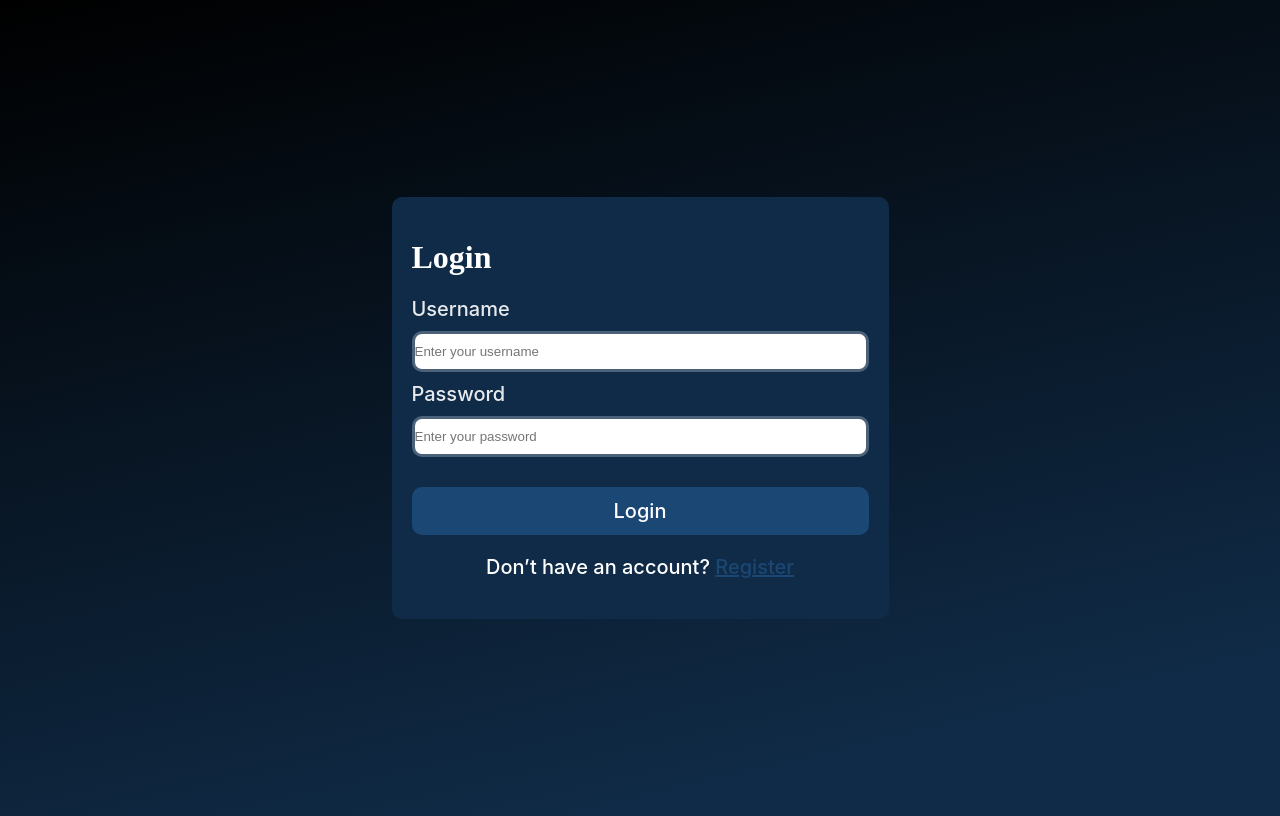
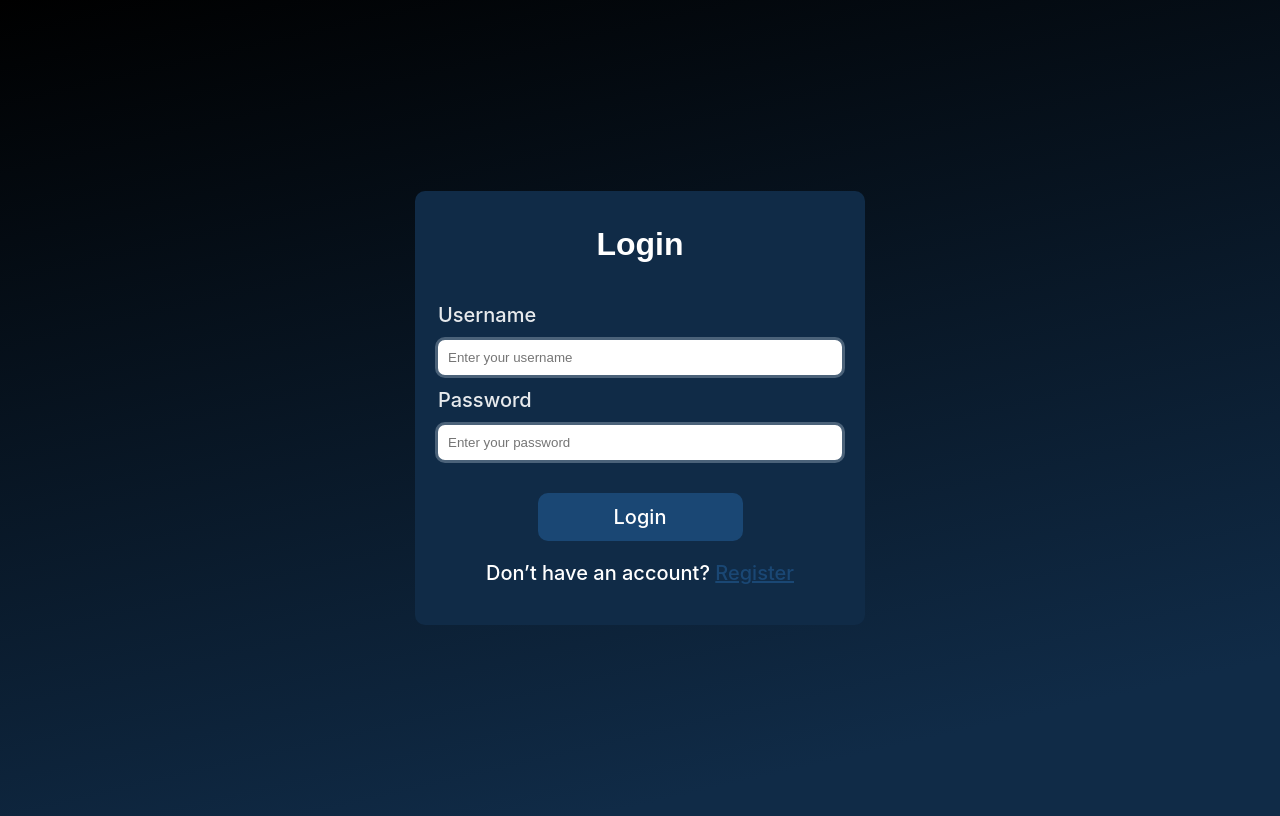
Before and after one commit to AhmedKXL/Fundamentals-of-Web-Programming-Project, a PHP site: page /login.html in a window 1280 px wide. Run offline with PHP 8.4, Linux system fonts and the light colour scheme.

Commit message:
Small style changes

```diff
--- a/frontend/styles/login.css
+++ b/frontend/styles/login.css
@@ -7,6 +7,7 @@ body {
 }
 
 h1 {
+    font-family: Arial, Helvetica, sans-serif;
     color: #FFFFFF;
 }
 a {
@@ -14,7 +15,7 @@ a {
 }
 
 .login-container {
-    width: 457px;
+    width: 410px;
     height: auto;
     background: #102B47;
     border-radius: 10px;
@@ -23,9 +24,16 @@ a {
     padding: 20px;
 }
 
+.login-title {
+    text-align: center;
+    color: #FFFFFF;
+    margin: 15px 0px 40px;
+}
+
 .login-button {
-    width: 100%;
+    width: 50%;
     height: 48px;
+    align-self: center;
     background: #1A4774;
     border-radius: 10px;
     color: #FFFFFF;
@@ -34,9 +42,11 @@ a {
     font-size: 20px;
     border: none;
     margin-top: 20px;
+    transition: transform 0.3s ease;
 }
 .login-button:hover {
     background: #133353;
+    transform: scale(1.1);
 }
 
 .username-field,
@@ -47,7 +57,7 @@ a {
     border: 3px solid #4B6279;
     border-radius: 10px;
     margin: 10px 0;
-    padding: 10px 0;
+    padding: 10px;
 }
 
 .label {
@@ -57,6 +67,7 @@ a {
     line-height: 24px;
     color: #FFFFFF;
     opacity: 0.9;
+    margin: 0px 3px; /* Move labels a little to the right */
 }
 
 .register-text {
```
Also changed, not shown: frontend/styles/register.css (+7 -1 lines).
